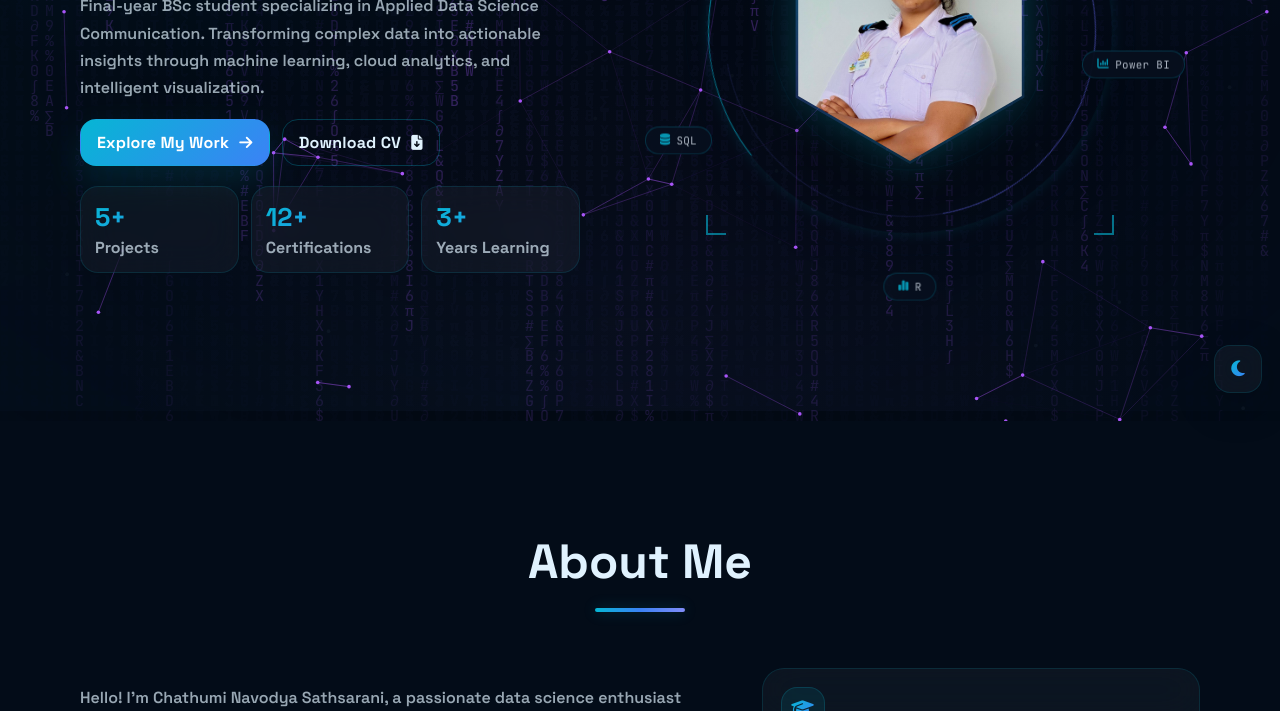
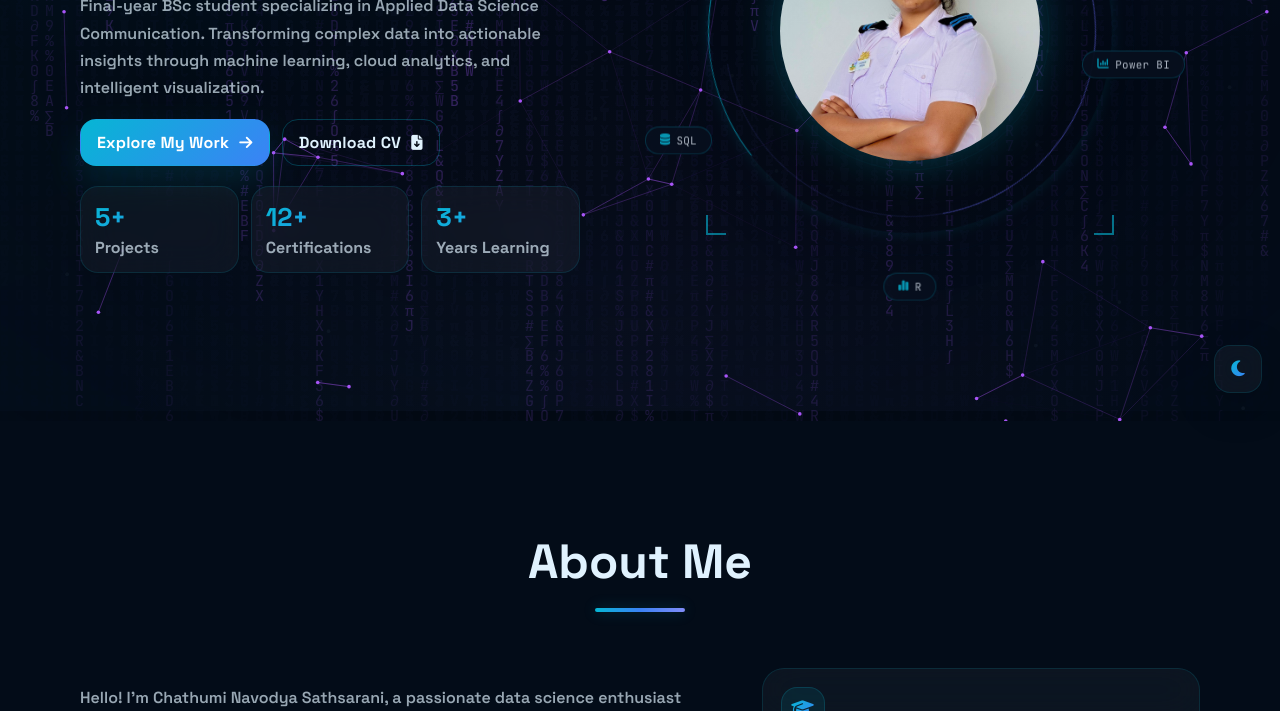
Before and after one commit to ChathumiNavodya/my-portfolio, a plain HTML site: page index.html in a window 1280 px wide. Shown: the part 389-1100 px from the top of the page. Drawn offline with nearby package versions, Linux system fonts and the light colour scheme.

Commit message:
Update portfolio styles and enhance layout

```diff
--- a/portfolio-styles-enhanced.css
+++ b/portfolio-styles-enhanced.css
@@ -396,7 +396,7 @@ ul{ margin:0; padding-left: 18px; }
 .hex-clip{
   width: 260px;
   height: 260px;
-  clip-path: polygon(50% 0%,93% 25%,93% 75%,50% 100%,7% 75%,7% 25%);
+  border-radius: 50%;   /* makes it round */
   overflow: hidden;
   position: relative;
 }
```
